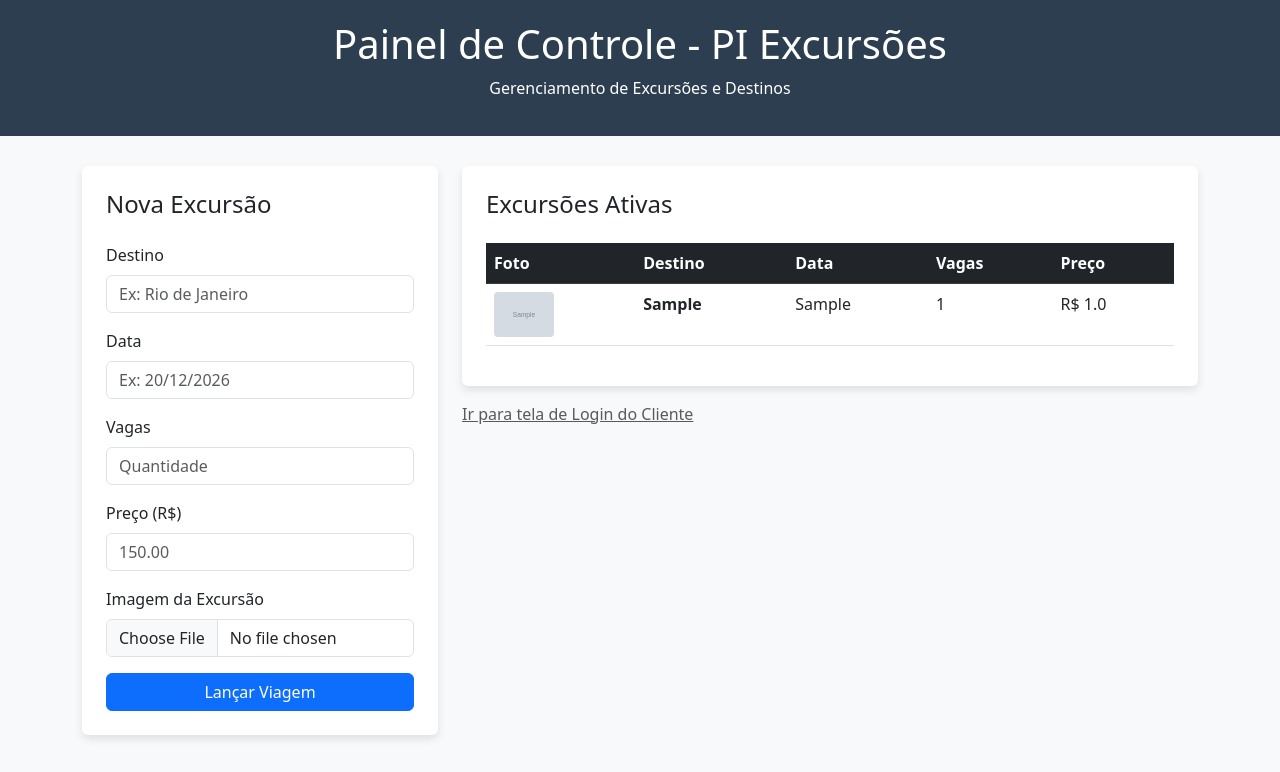
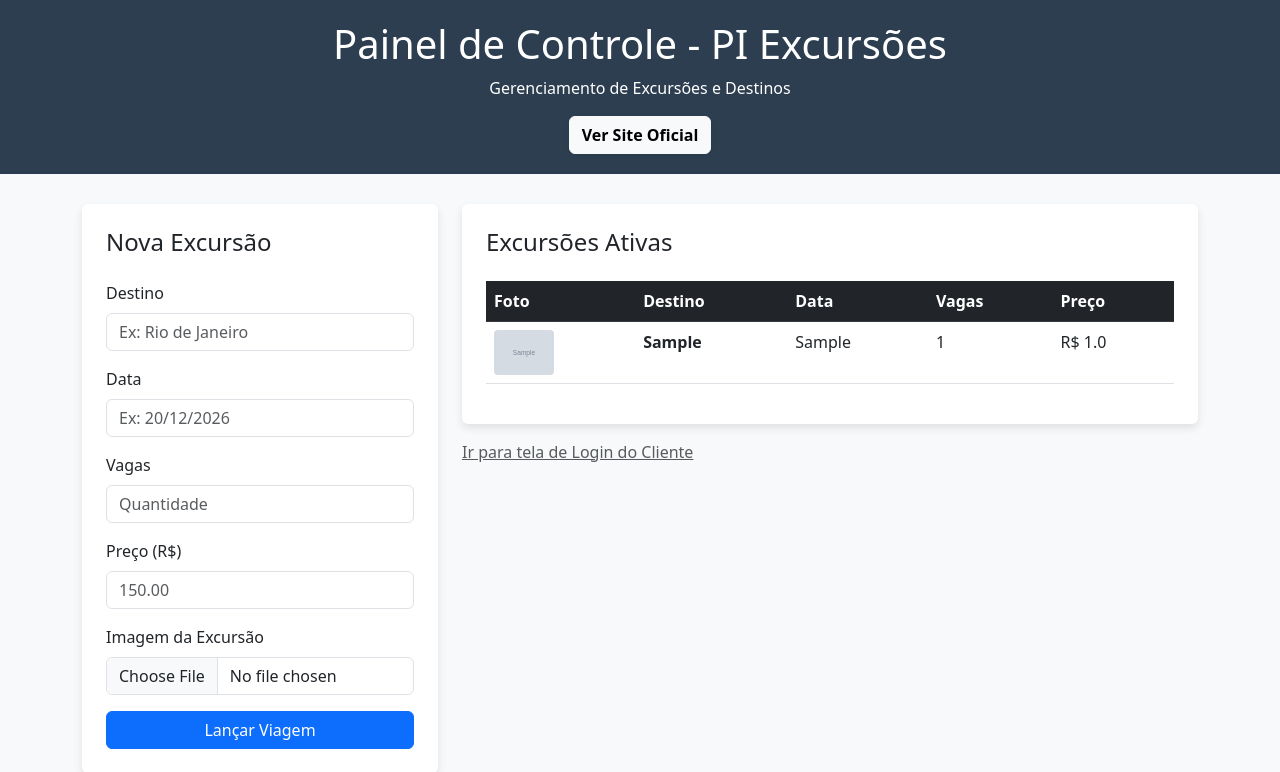
Before and after one commit to Lipeinocencio/projeto-integrador-excursoes, a Flask app: page / in a window 1280 px wide. Shown: the top 772 px of the page. Run offline with Flask 3, Linux system fonts and the light colour scheme; tables that the repository leaves empty hold one stand-in row (values such as "Sample post"); grey boxes marked "Sample" are stand-in pictures.

Commit message:
Update index.html

```diff
--- a/templates/index.html
+++ b/templates/index.html
@@ -13,9 +13,16 @@
 </head>
 <body>
 
-<div class="header-admin text-center">
+<div class="header-admin text-center position-relative">
     <h1>Painel de Controle - PI Excursões</h1>
     <p>Gerenciamento de Excursões e Destinos</p>
+
+    <!-- Novo Botão para o administrador acessar a Vitrine do Site -->
+    <div class="mt-3">
+        <a href="/site" class="btn btn-light fw-bold shadow-sm" target="_blank">
+            Ver Site Oficial
+        </a>
+    </div>
 </div>
 
 <div class="container">
```
